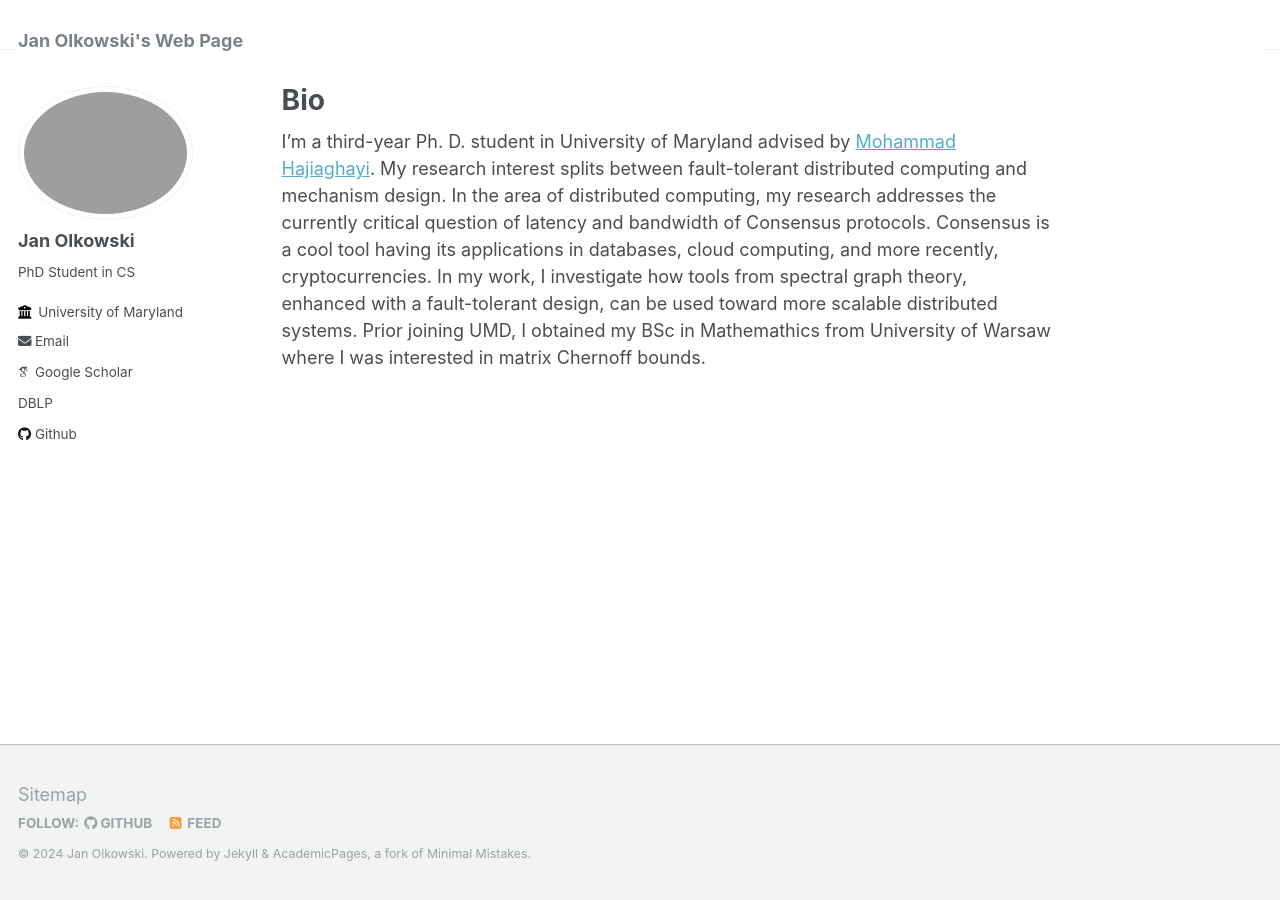
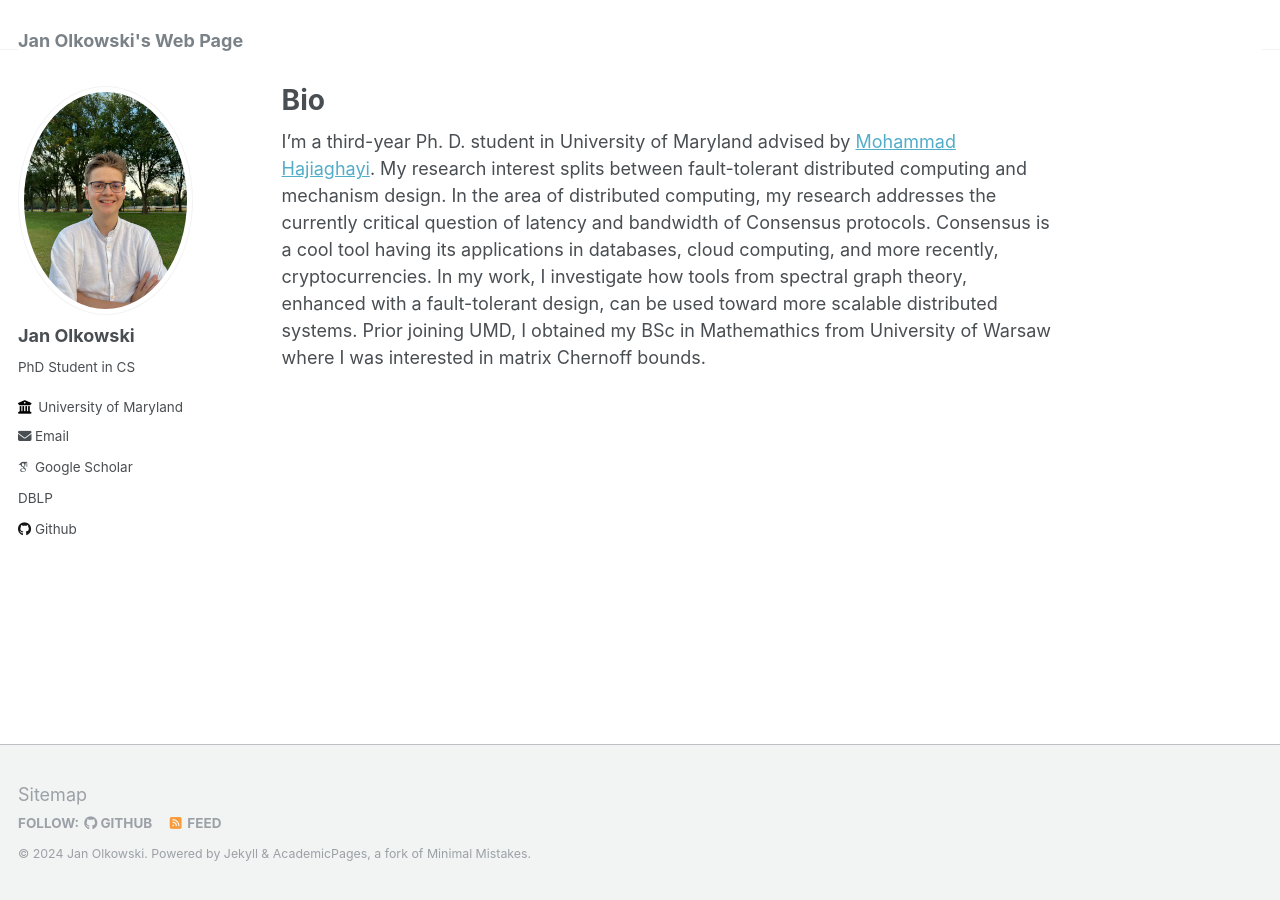
Before and after one commit to janolkowski/janolkowski.github.io, a Jekyll site: the page built from _pages/about.md, in a window 1280 px wide. Built offline with Jekyll 4.4.1, drawn with Linux system fonts in a browser that asks for light colours; some web fonts are replaced.

Commit message:
PNG -> JPG

```diff
--- a/_config.yml
+++ b/_config.yml
@@ -21,7 +21,7 @@ repository               : "janolkowski/janolkowski.github.io"
 #               Additional customization can be done by editing /_includes/author-profile.html
 author:
   # Biographic information
-  avatar           : "portret-the-mall.png"
+  avatar           : "portret-the-mall.jpg"
   name             : "Jan Olkowski"
   pronouns         : # example: "she/her"
   bio              : "PhD Student in CS"
```
